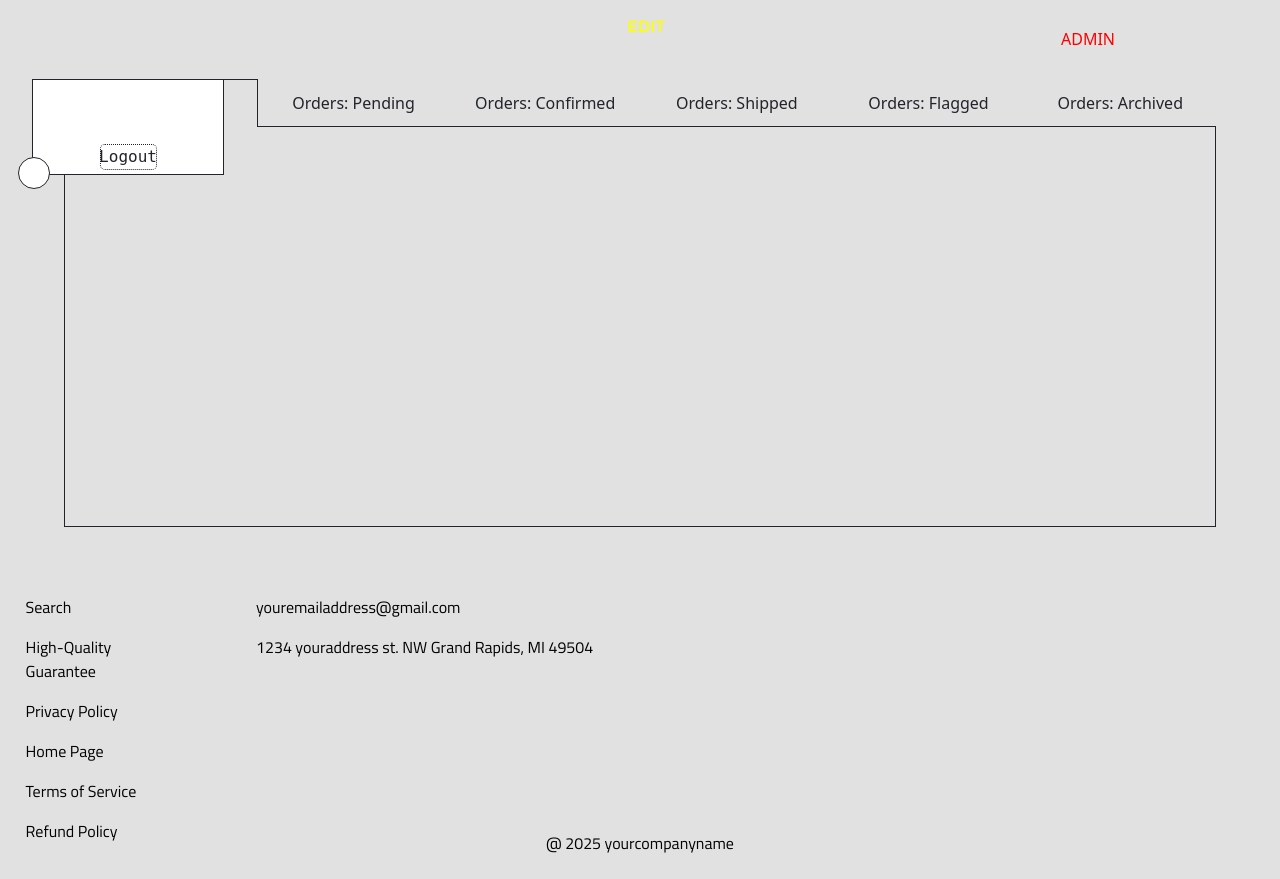
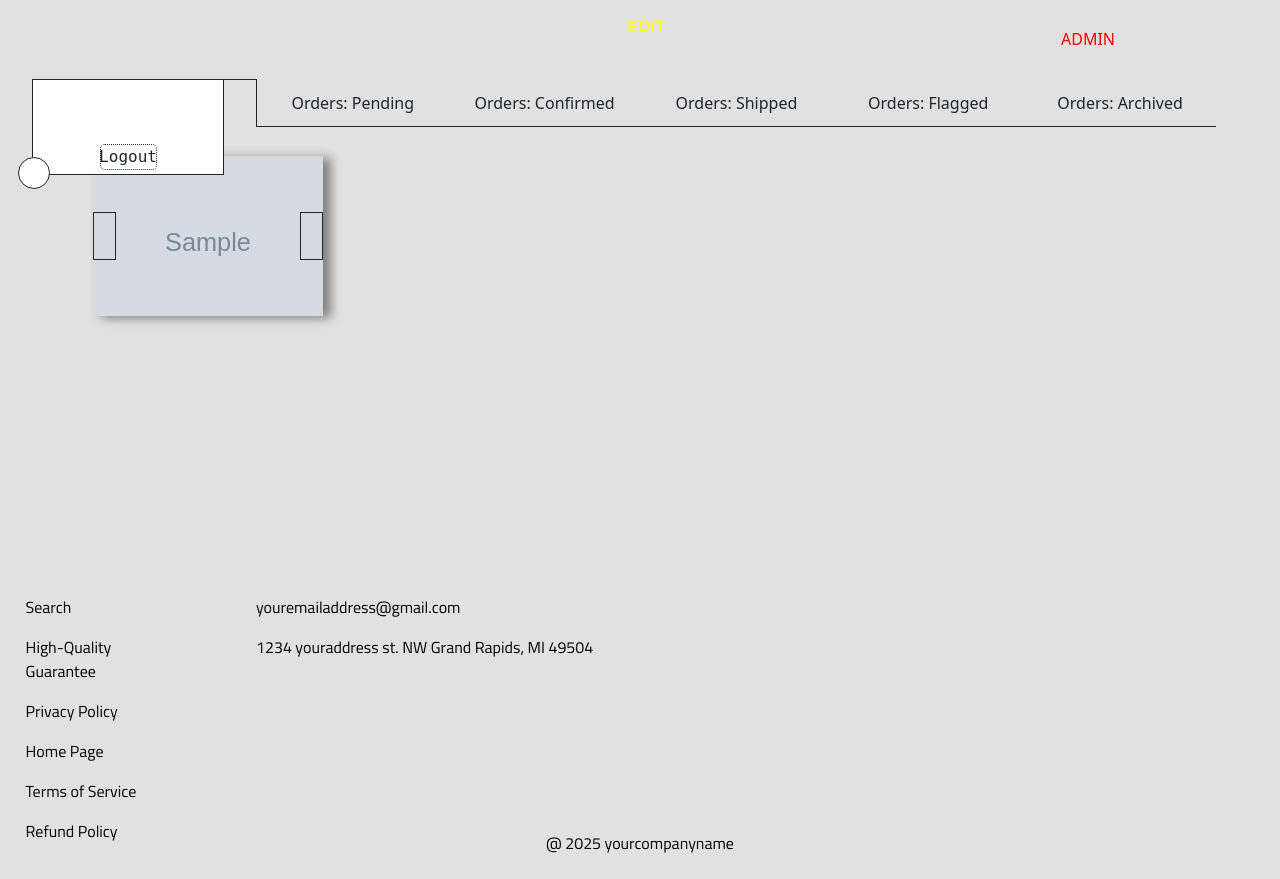
Before and after one commit to RobertPliml/ecommerce-platform, a PHP site: page /admin_control.php in a window 1280 px wide. Shown: the part 81-960 px from the top of the page. Run offline with PHP 8.4, Linux system fonts and the light colour scheme; the visitor is signed in with stand-in values (Sample User, id 1); tables that the repository leaves empty or names only in its code hold one stand-in row (values such as "Sample post"); grey boxes marked "Sample" are stand-in pictures; data that the repository does not hold is empty; some libraries are stand-ins or nearby versions.

Commit message:
Updated functionality with admin page

```diff
--- a/admin_control.php
+++ b/admin_control.php
@@ -23,7 +23,7 @@ include "navigation.php";
             {
                 echo "
                 border-top: solid 0.5px;
-                border-left: solid 0.5px;
+                /*border-left: solid 0.5px;*/
                 border-right: solid 0.5px;
                 ";
             }
@@ -143,6 +143,8 @@ include "navigation.php";
     </div>
     <div id="admin-tools-container">
             <?php
+            if ($_SESSION['admin_tool'] === "stock")
+            {
                 $query = "SELECT * FROM items";
                 $stm = $DB->prepare($query);
                 $stm->execute();
@@ -152,6 +154,53 @@ include "navigation.php";
                     $item_id = $item['item_id'];
                     $item_name = $item['item_name'];
                     $item_quantity = $item['item_quantity'];
+                    $item_img_url = $item['item_image_url'];
+                    echo "
+                    <style>
+                    #admin-tools-container
+                    {
+                        display: flex;
+                        flex-direction: row;
+                        flex-wrap: nowrap;
+                    }
+                    .inventory-item
+                    {
+                        position: relative;
+                        height: 40%;
+                        width: 20%;
+                        display: flex;
+                        margin: 2.5%;
+                        box-shadow: 8px 2px 10px gray;
+                        justify-content: space-between;
+                        align-items: center;
+                    }
+                    #inventory-item-".$item_id."
+                    {
+                        background-image: url('".$item_img_url."');
+                        background-size: cover;
+                    }
+                    .subtract-stock
+                    {
+                        position: relative;
+                        width: 10%;
+                        height: 3rem;
+                        border: solid 1px;
+                    }
+                    .add-stock
+                    {
+                        position: relative;
+                        width: 10%;
+                        height: 3rem;
+                        border: solid 1px;
+                    }
+                    </style>
+                    <div class='inventory-item' id='inventory-item-".$item_id."'>
+                        <div class='subtract-stock' id='subtract-stock-".$item_id."'></div>
+                        <p></p>
+                        <div class='add-stock' id='add-stock-".$item_id."'></div>
+                    </div>
+                    ";
+                }
             }
             ?>
     </div>
--- a/admin_edit.js
+++ b/admin_edit.js
@@ -1647,4 +1647,25 @@ $(document).ready(function ()
             updateAdminToolBar(new_key);
         }
     )
+    $("#admin-main").on('mouseenter',
+        '.inventory-item',
+        function ()
+        {
+            $(this).css('opacity', '0.5');
+        }
+    )
+    $("#admin-main").on('mouseleave',
+        '.inventory-item',
+        function ()
+        {
+            $(this).css('opacity', '1');
+        }
+    )
+    $("#admin-main").on('click',
+        '.inventory-item',
+        function ()
+        {
+            // do shtuff
+        }
+    )
 });
--- a/header.php
+++ b/header.php
@@ -17,7 +17,7 @@
         <script src="https://code.jquery.com/ui/1.12.1/jquery-ui.min.js"></script>
 
         <!-- CSS File -->
-        <link rel="stylesheet" type="text/css" href="project_2-main.css">
+        <link rel="stylesheet" type="text/css" href="project_2-main.css?v=<?php echo time();?>">
 
         <!-- Swiper CSS File -->
 
--- a/project_2-main.css
+++ b/project_2-main.css
@@ -577,14 +577,14 @@ html
 
 #admin-tools-container
 {
-    position: absolute;
+    position: relative;
     height: 25rem;
     width: 90%;
     left: 5%;
-    top: 13rem;
-    border-bottom: solid 0.5px;
+    top: 10rem;
+    /*border-bottom: solid 0.5px;
     border-left: solid 0.5px;
-    border-right: solid 0.5px;
+    border-right: solid 0.5px;*/
 }
 
 #admin-tools-menubar
```
Lines whose indentation alone changed are shown as unchanged.
